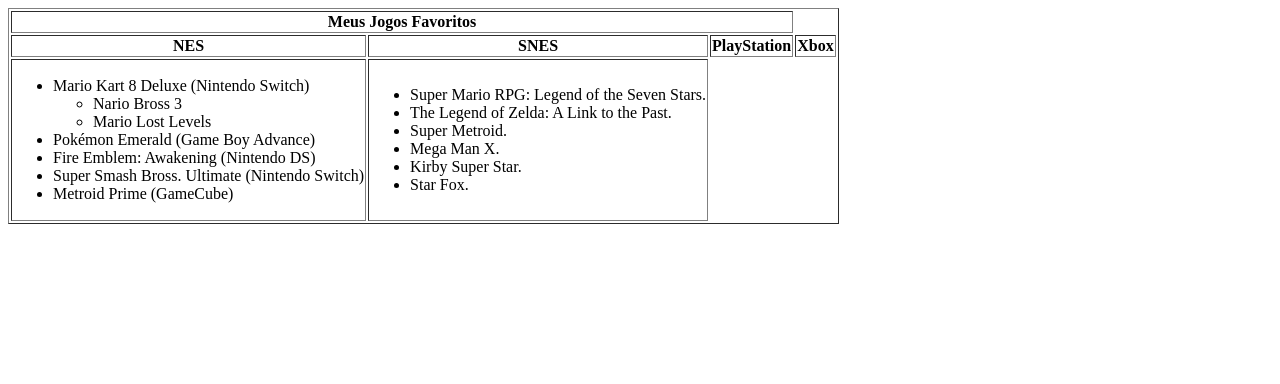
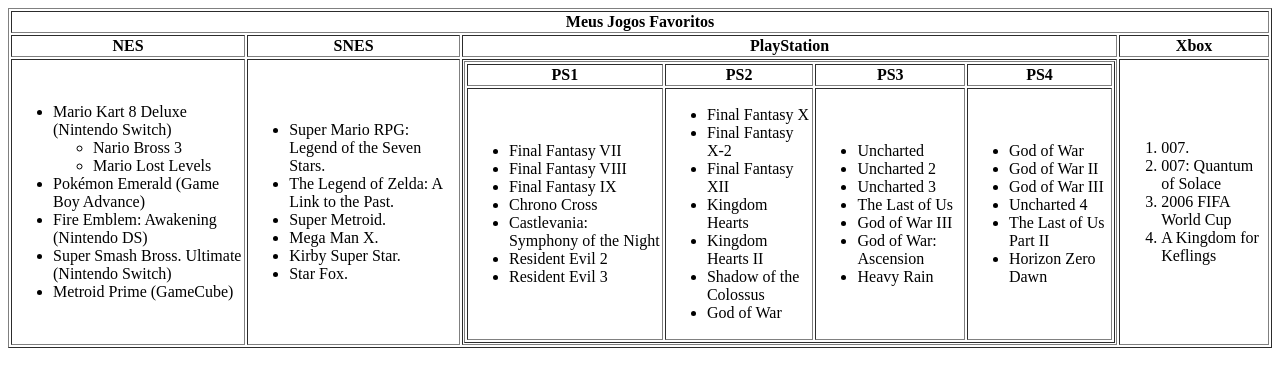
Before and after one commit to jpmoreira2005/CSW-CC1N, a plain HTML site: page Aula 08/index.html in a window 1280 px wide. Drawn offline with Linux system fonts and the light colour scheme.

Commit message:
Add files via upload

```diff
--- a/Aula 08/index.html
+++ b/Aula 08/index.html
@@ -14,7 +14,7 @@
         <tr>
             <th>NES</th>
             <th>SNES</th>
-            <th colspan="5">PlayStation</th>
+            <th>PlayStation</th>
             <th>Xbox</th>
         </tr>
     </thead>
@@ -45,10 +45,71 @@
                 <li>Star Fox.</li>
             </ul>
         </td>
+        <td>
+            <table border="1">
+                <tr>
+                    <th>PS1</th>
+                    <th>PS2</th>
+                    <th>PS3</th>
+                    <th>PS4</th>
+                </tr>
+        </td>
+        <tr>
+            <td>
+                <ul>
+                    <li>Final Fantasy VII</li>
+                    <li>Final Fantasy VIII</li>
+                    <li>Final Fantasy IX</li>
+                    <li>Chrono Cross</li>
+                    <li>Castlevania: Symphony of the Night</li>
+                    <li>Resident Evil 2</li>
+                    <li>Resident Evil 3</li>
+                </ul>
+            </td>
+            <td>
+                <ul>
+                    <li>Final Fantasy X</li>
+                    <li>Final Fantasy X-2</li>
+                    <li>Final Fantasy XII</li>
+                    <li>Kingdom Hearts</li>
+                    <li>Kingdom Hearts II</li>
+                    <li>Shadow of the Colossus</li>
+                    <li>God of War</li>
+                </ul>
+            </td>
+            <td>
+                <ul>
+                    <li>Uncharted</li>
+                    <li>Uncharted 2</li>
+                    <li>Uncharted 3</li>
+                    <li>The Last of Us</li>
+                    <li>God of War III</li>
+                    <li>God of War: Ascension</li>
+                    <li>Heavy Rain</li>
+                </ul>
+            </td>
+            <td>
+                <ul>
+                    <li>God of War</li>
+                    <li>God of War II</li>
+                    <li>God of War III</li>
+                    <li>Uncharted 4</li>
+                    <li>The Last of Us Part II</li>
+                    <li>Horizon Zero Dawn</li>
+                </td>
+          </table>
+        </td>
+        <td>
+            <ol>
+                <li>007.</li>
+                <li>007: Quantum of Solace</li>
+                <li>2006 FIFA World Cup</li>
+                <li>A Kingdom for Keflings</li>
 
+            </ol>
+        </td>
     </tr>
 </tbody>
-
     </table>
 
 </body>
```
